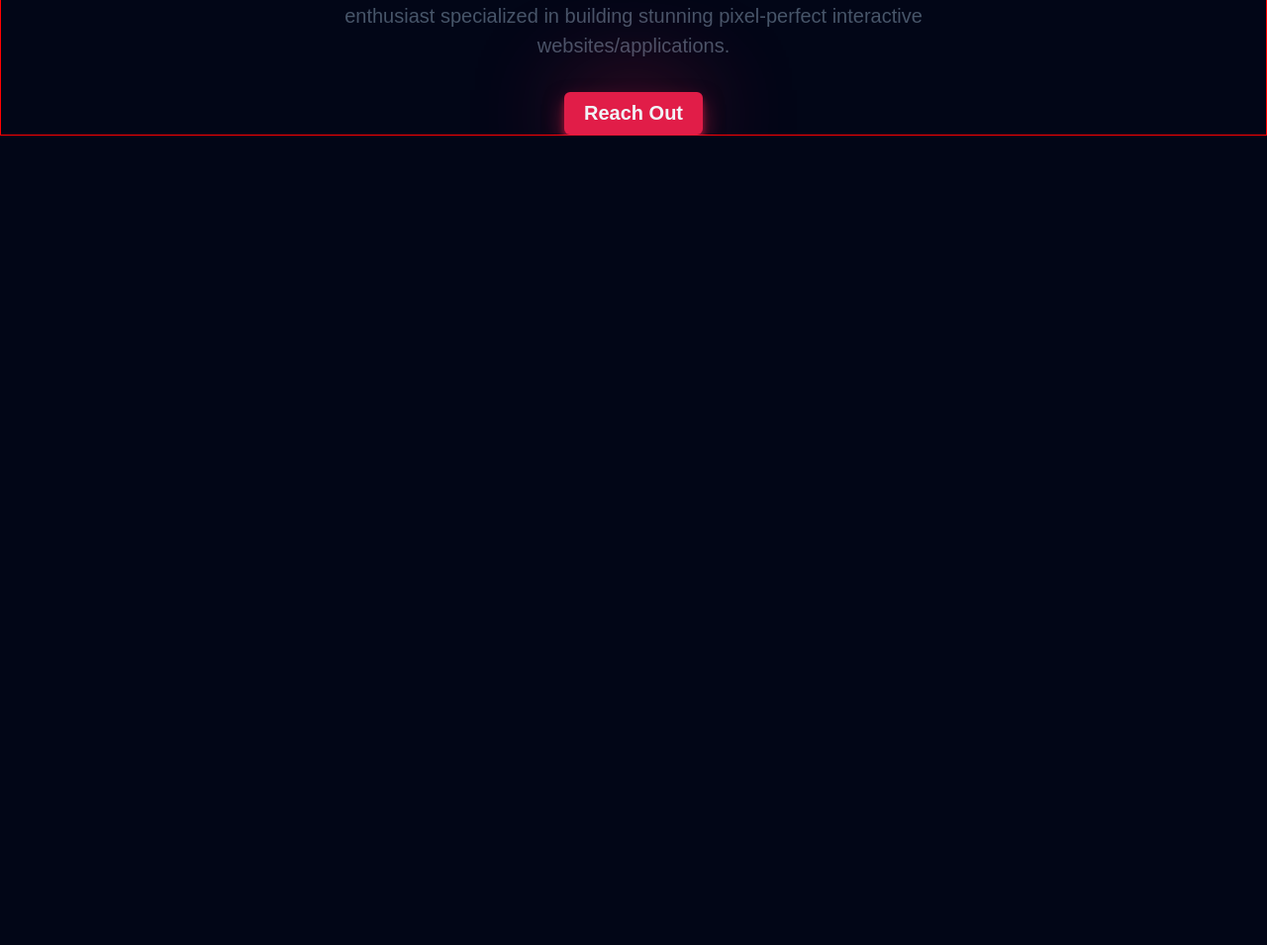
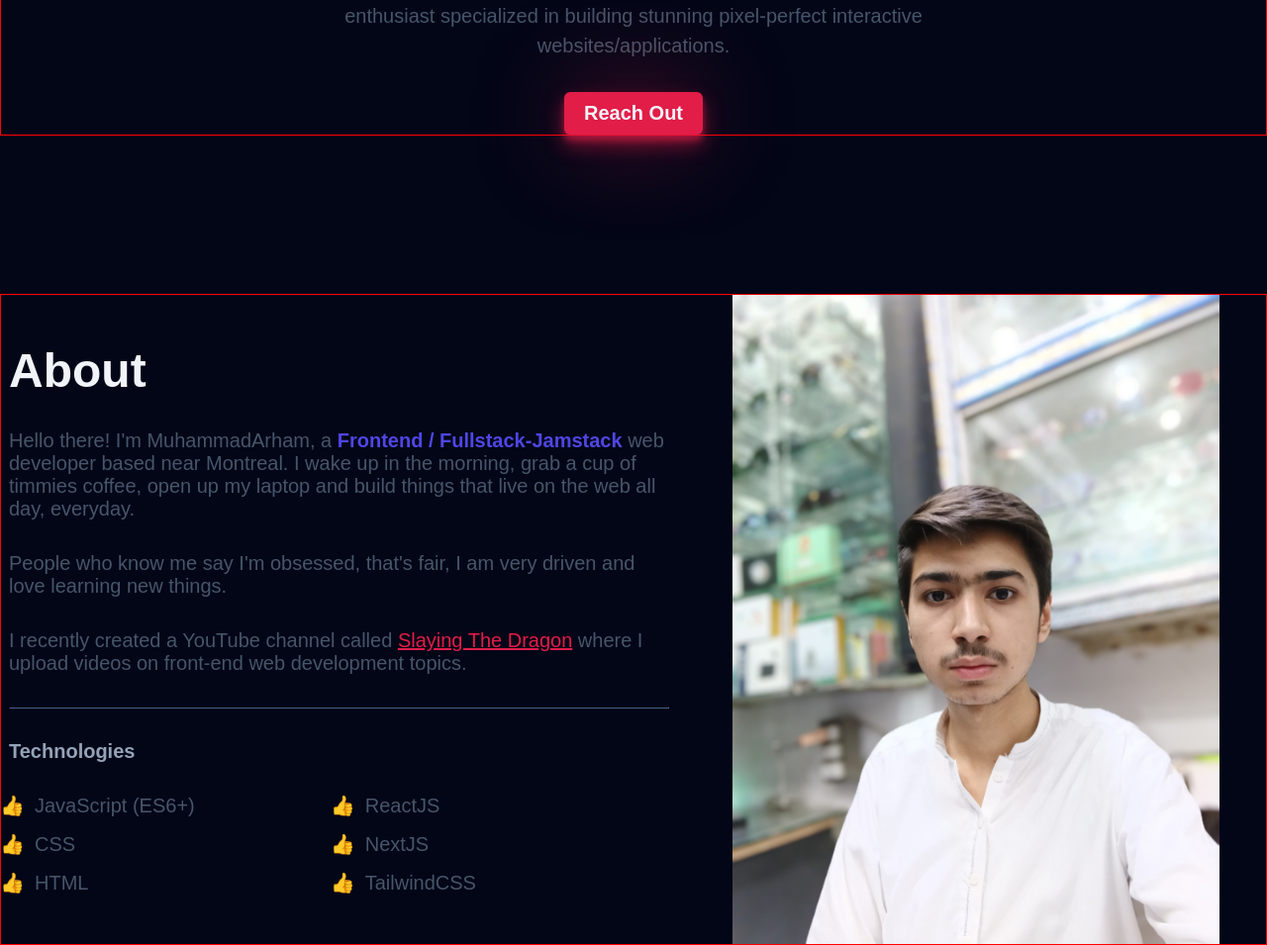
Before and after one commit to ArhamTheDeveloper/My-portfolio-website, a website built with Vite: page index.html in a window 1280 px wide. Shown: the part 677-1632 px from the top of the page at 99% size. Before the commit the page ends 814 px from the top, so only its background shows below. Built offline with nearby package versions, Linux system fonts and the light colour scheme; a web font is replaced by a local one.

Commit message:
About section complete

```diff
--- a/index.html
+++ b/index.html
@@ -71,8 +71,45 @@
         </p>
         <a href="#" class="hero__btn btn">Reach out</a>
       </section>
+      <section class="about container section">
+        <div class="about__content">
+          <h2 class="about__title">About</h2>
+          <p class="about__description">
+            Hello there! I'm MuhammadArham, a
+            <strong>Frontend / Fullstack-Jamstack</strong> web developer based
+            near Montreal. I wake up in the morning, grab a cup of timmies
+            coffee, open up my laptop and build things that live on the web all
+            day, everyday.
+          </p>
+          <p class="about__description">
+            People who know me say I'm obsessed, that's fair, I am very driven
+            and love learning new things.
+          </p>
+          <p class="about__description">
+            I recently created a YouTube channel called
+            <a href="#">Slaying The Dragon</a> where I upload videos on
+            front-end web development topics.
+          </p>
+          <hr class="about__hr" />
+          <h3 class="about__subtitle">Technologies</h3>
+          <div class="about__ul-container">
+            <ul class="about__ul">
+              <li class="about__list">JavaScript (ES6+)</li>
+              <li class="about__list">CSS</li>
+              <li class="about__list">HTML</li>
+            </ul>
+            <ul class="about__ul">
+              <li class="about__list">ReactJS</li>
+              <li class="about__list">NextJS</li>
+              <li class="about__list">TailwindCSS</li>
+            </ul>
+          </div>
+        </div>
+        <div class="about__img-wrapper">
+          <img class="about__img" src="/myimg.jpeg" alt="Profile picture" />
+        </div>
+      </section>
       <!-- <section></section>
-      <section></section>
       <section></section>
       <section></section> -->
     </main>
--- a/src/main.js
+++ b/src/main.js
@@ -1,5 +1,6 @@
 import "../styles/modern-normalize.css";
 import "../styles/style.css";
-import "../styles/components/header.css"
-import "../styles/components/hero.css"
+import "../styles/components/header.css";
+import "../styles/components/hero.css";
+import "../styles/components/about.css";
 import "../styles/utils.css";
--- /dev/null
+++ b/styles/components/about.css
@@ -0,0 +1,155 @@
+.about {
+  display: flex;
+  gap: 1rem;
+  flex-direction: column;
+}
+
+.about__content {
+  display: flex;
+  /* align-items: center;
+    justify-content: center; */
+  flex-direction: column;
+  gap: 1rem;
+}
+
+.about__title {
+  font-size: var(--size-2xl);
+  color: var(--clr-light);
+}
+
+.about__description {
+  max-width: 60ch;
+  font-size: var(--size-sm);
+  color: var(--clr-slate600);
+}
+
+.about__hr {
+  border-color: var(--clr-slate800);
+}
+
+.about__subtitle {
+  font-size: var(--size-sm);
+  color: var(--clr-slate400);
+}
+
+.about__ul-container {
+  display: flex;
+}
+
+.about__ul {
+  display: flex;
+  gap: 1em;
+  flex-direction: column;
+  list-style-type: "\1F44D";
+  padding-left: 1em;
+  flex: 1;
+}
+
+.about__list {
+  font-size: var(--size-sm);
+  color: var(--clr-slate600);
+}
+
+.about__list::before {
+  content: "";
+  margin-left: 0.5em;
+}
+
+/* xs */
+@media (min-width: 475px) {
+  .about__img-wrapper {
+    margin: 0 auto;
+  }
+
+  .about__img {
+    /* width: 28.5625rem 457px; Ise yahan specify karne ki zarurat is liye nahi hai coz the width of the image that we want is what that is at xs size so yahan container class ki max width hone ki wajah se the size of the  */
+  }
+
+  .about {
+    gap: 1.5rem;
+  }
+
+  .about__content {
+    gap: 1.5rem;
+  }
+
+  .about__title {
+    font-size: var(--size-3xl);
+  }
+
+  .about__description {
+    max-width: 60ch;
+    font-size: var(--size-base);
+  }
+
+  .about__subtitle {
+    font-size: var(--size-base);
+  }
+
+  .about__list {
+    font-size: var(--size-base);
+  }
+}
+/* sm */
+@media (min-width: 640px) {
+  .about__img {
+    width: 28.5625rem /*457px*/;
+  }
+}
+/* md */
+/* @media (min-width: 768px) {
+} */
+/* lg */
+@media (min-width: 1024px) {
+  .about {
+    justify-content: space-between;
+    align-items: center;
+    flex-direction: row;
+  }
+  .about__title {
+    font-size: var(--size-4xl);
+  }
+
+  .about__description {
+    max-width: 60ch;
+    font-size: var(--size-lg);
+  }
+
+  .about__subtitle {
+    font-size: var(--size-lg);
+  }
+
+  .about__list {
+    font-size: var(--size-lg);
+  }
+}
+/* xl */
+@media (min-width: 1280px) {
+  .about__content {
+    gap: 2rem;
+  }
+
+  .about__title {
+    font-size: var(--size-5xl);
+  }
+
+  .about__description {
+    max-width: 60ch;
+    font-size: var(--size-xl);
+  }
+
+  .about__subtitle {
+    font-size: var(--size-xl);
+  }
+
+  .about__list {
+    font-size: var(--size-xl);
+  }
+
+  .about__img{
+    width: 30.75rem;
+  }
+}
+/* 2xl */
+/* @media (min-width: 1536px) {
+} */
--- a/styles/utils.css
+++ b/styles/utils.css
@@ -1,18 +1,23 @@
 /* xs */
 /* @media (min-width: 475px) {
 } */
+
 /* sm */
 /* @media (min-width: 640px) {
 } */
+
 /* md */
 /* @media (min-width: 768px) {
 } */
+
 /* lg */
 /* @media (min-width: 1024px) {
 } */
+
 /* xl */
 /* @media (min-width: 1280px) {
 } */
+
 /* 2xl */
 /* @media (min-width: 1536px) {
 } */
```
